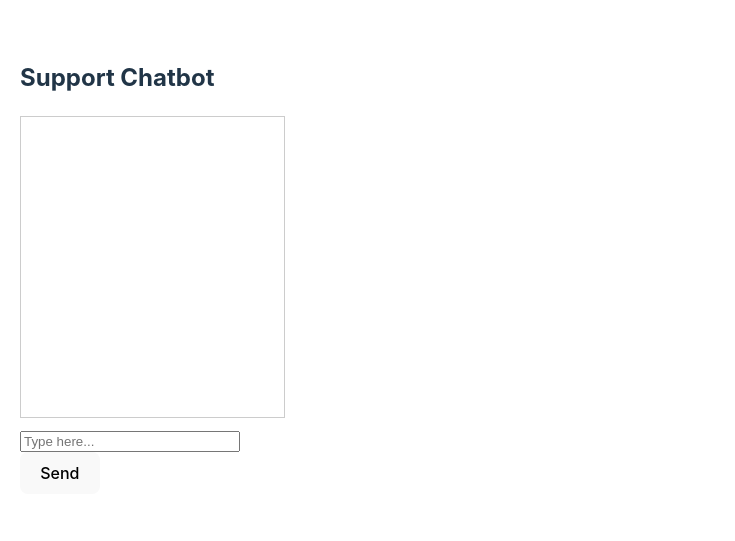
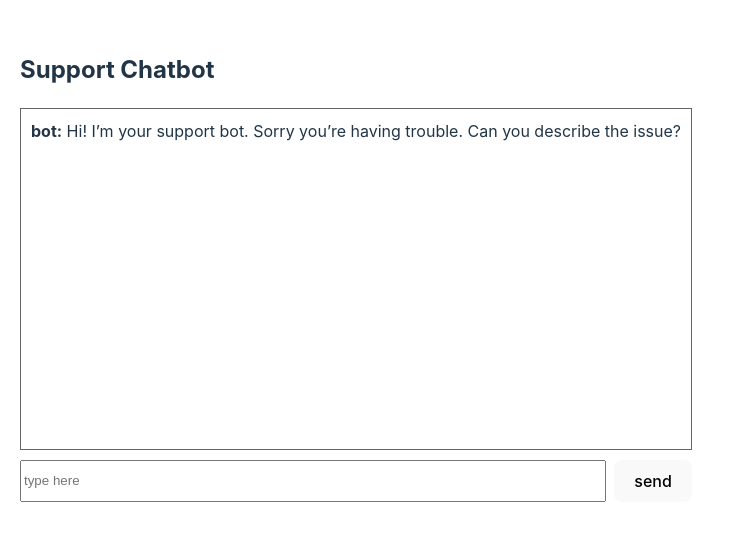
Before and after one commit to CeciliaZhang6/chatbot-prototype, a React (Vite) app: page / in a window 1280 px wide. Shown: the part 133-674 px from the top of the page, without its empty margins (0-735 px from the left). Built offline with nearby package versions, Linux system fonts and the light colour scheme.

Commit message:
feat: integrated chat engine with ui and fixed duplicate greeting

```diff
--- a/src/components/ChatApp.tsx
+++ b/src/components/ChatApp.tsx
@@ -1,26 +1,47 @@
 // ChatApp.tsx
 
-import React, { useState } from "react";
+import React, { useEffect, useState } from "react";
 import MessageList from "./MessageList";
 import InputBar from "./InputBar";
+import { ChatEngine } from "../engine/ChatEngine";
 
-function ChatApp() {
-  // full transcript
-  const [messages, setMessages] = useState<string[]>([]);
+// single engine instance
+const engine = new ChatEngine();
 
-  // called when the user sends text
+export default function ChatApp() {
+  // simple counter to force re render when engine state changes
+  const [, force] = useState(0);
+  const rerender = () => force(x => x + 1);
+
+  // init once on mount
+  useEffect(() => {
+    engine.init();
+    rerender();
+  }, []);
+
+  // send user text through the engine
   const handleSend = (text: string) => {
-    if (!text.trim()) return; // guard against empty input
-    setMessages(prev => [...prev, `You: ${text}`, "Bot: (placeholder reply)"]);
+    engine.send(text);
+    rerender();
   };
+
+  // disable input while engine is working or when ended
+  const disabled =
+    engine.state.appState === "processing" ||
+    engine.state.appState === "ended";
 
   return (
     <div style={{ padding: 20 }}>
       <h2>Support Chatbot</h2>
-      <MessageList messages={messages} />
-      <InputBar onSend={handleSend} />
+      {/* render transcript from engine */}
+      <MessageList messages={engine.state.history} />
+      {/* input wired to engine */}
+      <InputBar onSend={handleSend} disabled={disabled} />
+      {engine.state.appState === "ended" && (
+        <div style={{ marginTop: 8, opacity: 0.8 }}>
+          chat ended; refresh page to start over
+        </div>
+      )}
     </div>
   );
 }
-
-export default ChatApp;
--- a/src/components/InputBar.tsx
+++ b/src/components/InputBar.tsx
@@ -2,33 +2,31 @@
 
 import { useState } from "react";
 
-interface Props {
-  onSend: (text: string) => void;
-}
+interface Props { onSend: (text: string) => void; disabled?: boolean }
 
-function InputBar({ onSend }: Props) {
-  // local state for the input field
+export default function InputBar({ onSend, disabled }: Props) {
+  // local state for the textbox
   const [input, setInput] = useState("");
 
-  // send text to ChatApp
-  const handleSend = () => {
-    if (!input.trim()) return; // ignore empty input
+  // notify parent and clear box
+  const send = () => {
+    if (disabled) return;
+    if (!input.trim()) return;
     onSend(input);
-    setInput(""); // reset input box
+    setInput("");
   };
 
   return (
-    <div style={{ marginTop: 10 }}>
+    <div style={{ marginTop: 10, display: "flex", gap: 8 }}>
       <input
         value={input}
-        onChange={(e) => setInput(e.target.value)}
-        onKeyDown={(e) => e.key === "Enter" && handleSend()}
-        placeholder="Type here..."
-        style={{ width: "80%" }}
+        onChange={e => setInput(e.target.value)}
+        onKeyDown={e => e.key === "Enter" && send()}
+        placeholder="type here"
+        style={{ flex: 1 }}
+        disabled={disabled}
       />
-      <button onClick={handleSend}>Send</button>
+      <button onClick={send} disabled={disabled}>send</button>
     </div>
   );
 }
-
-export default InputBar;
--- a/src/components/MessageList.tsx
+++ b/src/components/MessageList.tsx
@@ -1,18 +1,16 @@
 // MessageList.tsx
+import React from "react";
+import type { Msg } from "../engine/ChatEngine";
 
-interface Props {
-  messages: string[];
-}
-
-function MessageList({ messages }: Props) {
-  // render messages
+// main component
+export default function MessageList({ messages }: { messages: Msg[] }) {
   return (
-    <div style={{ border: "1px solid #ccc", height: 300, overflowY: "auto" }}>
+    <div style={{ border: "1px solid #666", height: 320, overflowY: "auto", padding: 10 }}>
       {messages.map((m, i) => (
-        <div key={i}>{m}</div>
+        <div key={i} style={{ textAlign: m.sender === "user" ? "right" : "left" }}>
+          <strong>{m.sender === "user" ? "you" : "bot"}:</strong> {m.text}
+        </div>
       ))}
     </div>
   );
 }
-
-export default MessageList;
--- a/src/engine/ChatEngine.ts
+++ b/src/engine/ChatEngine.ts
@@ -1,28 +1,118 @@
 // ChatEngine.ts
-// Skeleton for chatbot engine state machine
+import flow from "../data/flow.json";
 
-export type Message = { sender: "bot" | "user"; text: string };
+export type AppState = "init" | "next_step" | "processing" | "error_state" | "ended";
+export type Msg = { sender: "bot" | "user"; text: string };
+
+// shape of nodes in your json
+type Node = {
+  id: string;
+  message: string;
+  input: "none" | "free_text" | "yes_no";
+  choices?: { label: string; value: string; next: string }[];
+  validations?: { kind: "non_empty" | "yes_no"; errorMessage: string }[];
+  onValid?: string;
+  end?: boolean;
+};
+
+type Flow = Record<string, Node>;
+
+function normYesNo(s: string) {
+  const t = s.trim().toLowerCase();
+  if (/(^y$|^yes$|yeah|yep|sure|ok)/.test(t)) return "yes";
+  if (/(^n$|^no$|nope|nah)/.test(t)) return "no";
+  return t;
+}
 
 export class ChatEngine {
-  // Current state of the app
   state = {
-    appState: "init" as "init" | "next_step" | "processing" | "error_state" | "ended",
-    currentNodeId: "start",
-    history: [] as Message[],
+    appState: "init" as AppState,
+    currentKey: "start",
+    history: [] as Msg[],
     error: null as string | null,
   };
 
-  constructor() {
-    // TODO: load flow.json and push initial bot message
+  private get node(): Node {
+    return (flow as unknown as Flow)[this.state.currentKey];
+  }
+
+  init() {
+    this.pushBot(this.node.message);
+    if (this.node.input === "none") {
+      this.state.appState = "processing";
+      this.autoAdvance();
+    } else {
+      this.state.appState = "next_step";
+    }
   }
 
   send(input: string) {
-    // TODO: handle user input, validation, routing
-    console.log("User input:", input);
+    if (this.state.appState === "ended") return;
+    this.pushUser(input);
+    this.state.appState = "processing";
+
+    const n = this.node;
+
+    if (n.input === "free_text") {
+      if (!input.trim()) return this.fail(n, "non_empty");
+      if (n.onValid) return this.goto(n.onValid);
+    }
+
+    if (n.input === "yes_no") {
+      const v = normYesNo(input);
+      if (v !== "yes" && v !== "no") return this.fail(n, "yes_no");
+      const next =
+        n.choices?.find(c => c.value === v)?.next ??
+        (v === "yes" ? "resolved" : "escalate");
+      return this.goto(next);
+    }
   }
 
-  reset() {
-    // TODO: reset state back to init
-    console.log("Reset called");
+  private goto(key: string) {
+    this.state.error = null;
+    this.state.currentKey = key;
+    const next = this.node;
+
+    this.pushBot(next.message);
+
+    if (next.end) {
+      this.state.appState = "ended";
+      return;
+    }
+
+    if (next.input === "none") {
+      this.state.appState = "processing";
+      this.autoAdvance();
+    } else {
+      this.state.appState = "next_step";
+    }
+  }
+
+  private fail(n: Node, kind: "non_empty" | "yes_no") {
+    const msg =
+      n.validations?.find(v => v.kind === kind)?.errorMessage ||
+      "sorry i did not catch that";
+    this.state.error = msg;
+    this.pushBot(msg);
+    this.state.appState = "error_state";
+    this.state.appState = "next_step";
+  }
+
+  private autoAdvance() {
+    // walk through nodes that need no input
+    while (this.node.input === "none" && !this.node.end) {
+      const nextKey = this.node.onValid || this.node.choices?.[0]?.next;
+      if (!nextKey) break;
+      this.state.currentKey = nextKey;
+      this.pushBot(this.node.message);
+    }
+    this.state.appState = this.node.end ? "ended" : "next_step";
+  }
+
+  private pushBot(text: string) {
+    this.state.history.push({ sender: "bot", text });
+  }
+  private pushUser(text: string) {
+    this.state.history.push({ sender: "user", text });
   }
 }
--- a/src/main.tsx
+++ b/src/main.tsx
@@ -1,10 +1,10 @@
-import { StrictMode } from 'react'
+// import { StrictMode } from 'react'
 import { createRoot } from 'react-dom/client'
 import App from './App.tsx'
 import './index.css'
 
 createRoot(document.getElementById('root')!).render(
-  <StrictMode>
+  //<StrictMode>
     <App />
-  </StrictMode>,
+  //</StrictMode>,
 )
--- a/tsconfig.app.json
+++ b/tsconfig.app.json
@@ -10,6 +10,7 @@
     "moduleResolution": "bundler",
     "allowImportingTsExtensions": true,
     "isolatedModules": true,
+    "resolveJsonModule": true,
     "moduleDetection": "force",
     "noEmit": true,
     "jsx": "react-jsx",
```
